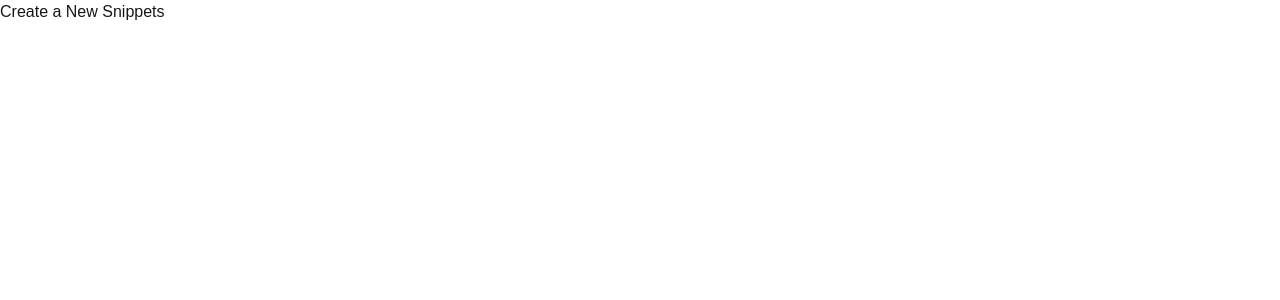
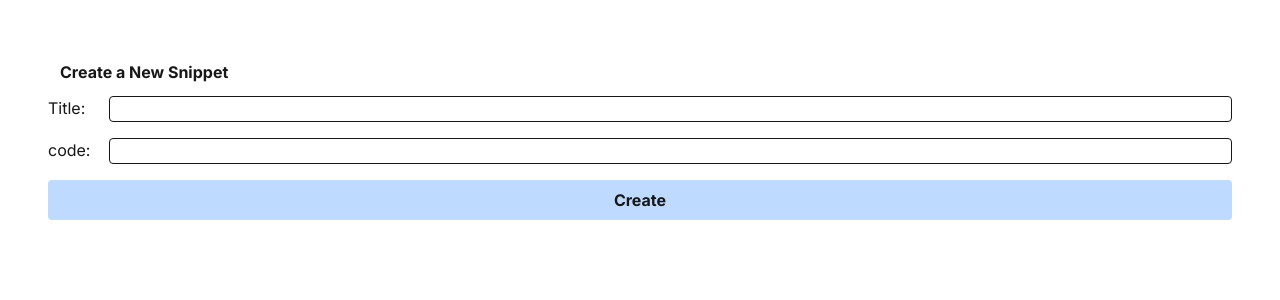
Before and after one commit to belliwu/snippets, a Next.js app: page /snippets/new in a window 1280 px wide. Shown: the top 300 px of the page. Built offline with nearby package versions, Linux system fonts and the light colour scheme.

Commit message:
feat: update layout and create snippet form

```diff
--- a/src/app/layout.tsx
+++ b/src/app/layout.tsx
@@ -1,5 +1,7 @@
 import type { Metadata } from "next";
 import "./globals.css";
+import { Inter } from "next/font/google";
+const inter = Inter({ subsets: ["latin"] });
 
 export const metadata: Metadata = {
   title: "Create Next App",
@@ -13,7 +15,9 @@ export default function RootLayout({
 }>) {
   return (
     <html lang="en">
-      <body>{children}</body>
+      <body className={inter.className}>
+        <div className="conainer mx-auto p-12">{children}</div>
+      </body>
     </html>
   );
 }
--- a/src/app/snippets/new/page.tsx
+++ b/src/app/snippets/new/page.tsx
@@ -1,8 +1,37 @@
-export default function SnippetsCreatedPage() {
+export default function SnippetCreatePage() {
   return (
-    <div>
-      <h1>Create a New Snippets</h1>
-      {/* Form or content for creating a new snipper goes here */}
-    </div>
+    <form>
+      <h3 className="font-bold m-3">Create a New Snippet</h3>
+      <div className="flex flex-col gap-4">
+        <div className="flex gap-4">
+          <label htmlFor="title" className="w-12">
+            Title:
+          </label>
+          <input
+            type="text"
+            id="title"
+            name="title"
+            className="border rounded px-2 w-full"
+          />
+        </div>
+        <div className="flex gap-4">
+          <label htmlFor="code" className="w-12">
+            code:
+          </label>
+          <input
+            type="text"
+            id="code"
+            name="code"
+            className="border rounded px-2 w-full"
+          />
+        </div>
+        <button
+          type="button"
+          className="font-bold rounded p-2 bg-blue-200 cursor-pointer"
+        >
+          Create
+        </button>
+      </div>
+    </form>
   );
 }
```
